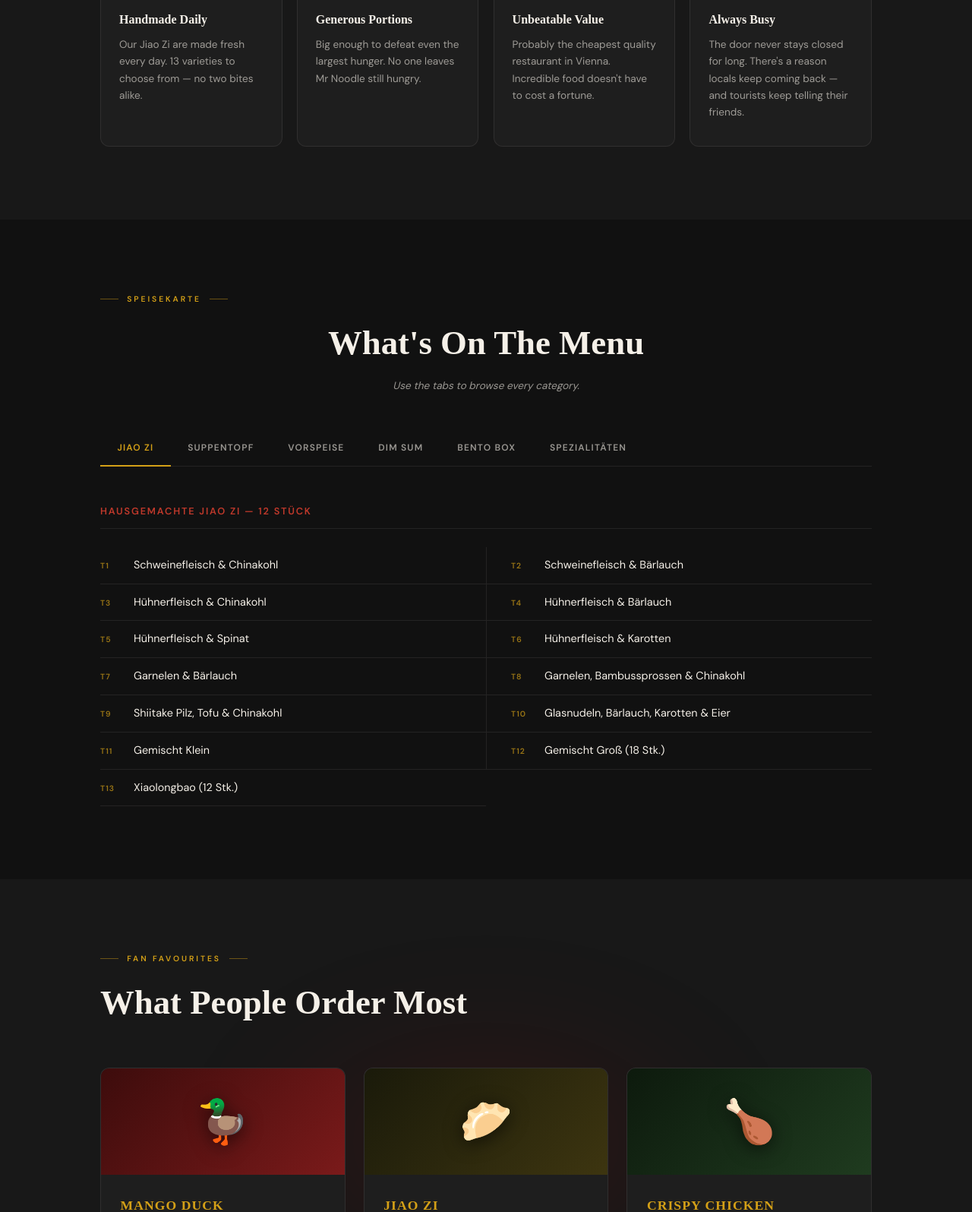
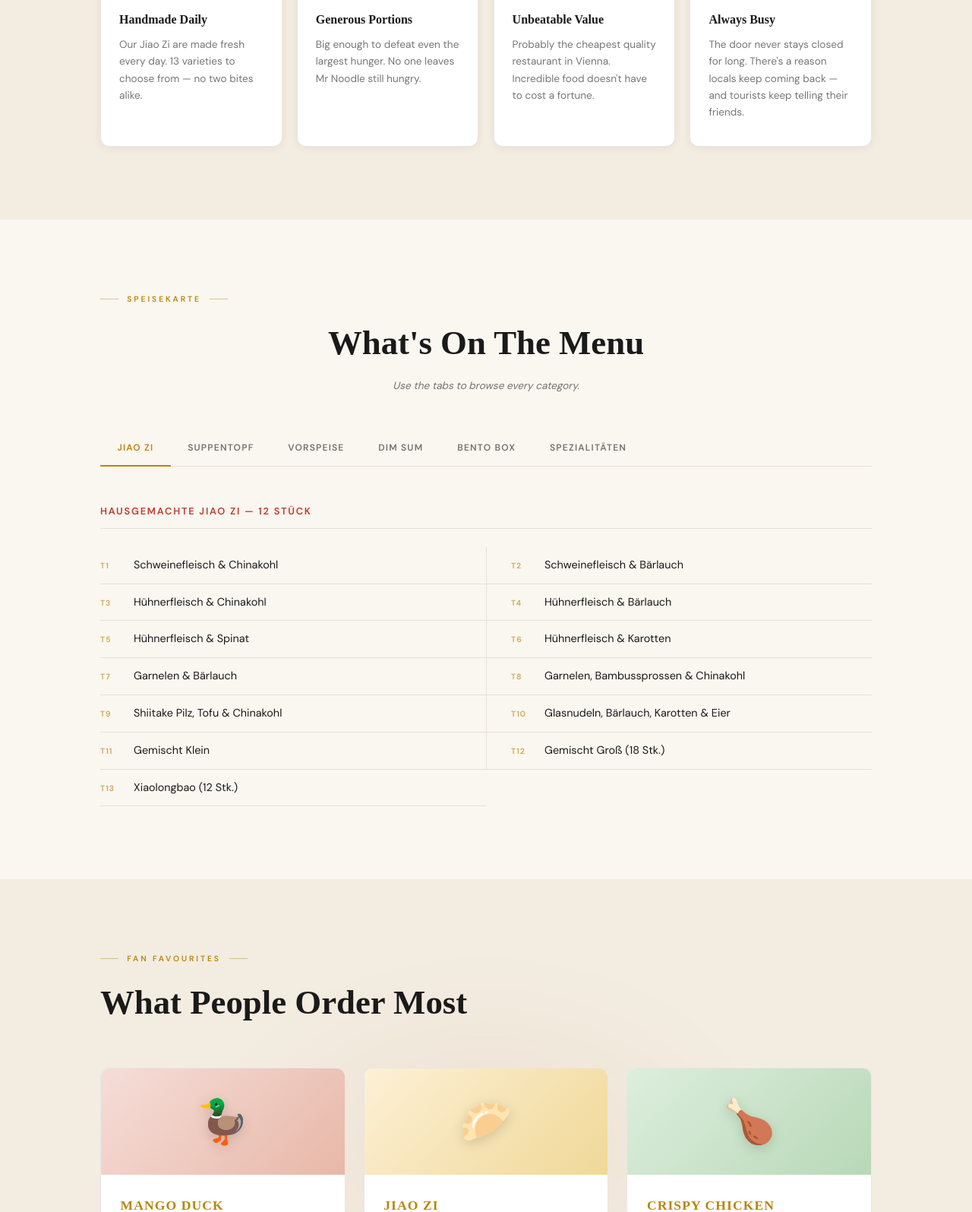
Before and after one commit to henrybuildz/mr-noodle-vienna, a plain HTML site: page index.html in a window 1280 px wide. Shown: the part 1205-2800 px from the top of the page at 76% size. Drawn offline with Linux system fonts and the light colour scheme.

Commit message:
Switch to light theme

```diff
--- a/index.html
+++ b/index.html
@@ -11,21 +11,21 @@
   <style>
     /* ── Variables ───────────────────────────────────────────── */
     :root {
-      --bg:        #111111;
-      --bg-mid:    #181818;
-      --bg-card:   #1e1e1e;
-      --bg-card2:  #242424;
+      --bg:        #faf6f0;
+      --bg-mid:    #f3ece0;
+      --bg-card:   #ffffff;
+      --bg-card2:  #f7f2ea;
       --red:       #8b0000;
       --red-lt:    #a50000;
       --red2:      #c0392b;
-      --gold:      #d4a017;
-      --gold-lt:   #e8b520;
-      --gold-dim:  rgba(212,160,23,0.18);
-      --cream:     #f5f0e8;
-      --cream-60:  rgba(245,240,232,0.60);
-      --cream-30:  rgba(245,240,232,0.30);
-      --cream-10:  rgba(245,240,232,0.07);
-      --rule:      rgba(245,240,232,0.08);
+      --gold:      #b8860b;
+      --gold-lt:   #d4a017;
+      --gold-dim:  rgba(184,134,11,0.15);
+      --cream:     #1a1a1a;
+      --cream-60:  rgba(26,26,26,0.60);
+      --cream-30:  rgba(26,26,26,0.35);
+      --cream-10:  rgba(26,26,26,0.06);
+      --rule:      rgba(26,26,26,0.10);
       --font-disp: 'Noto Serif SC', serif;
       --font-body: 'DM Sans', sans-serif;
       --ease:      cubic-bezier(0.25,0.46,0.45,0.94);
@@ -104,7 +104,7 @@
     }
     .steam {
       position: absolute; bottom: 0;
-      width: 6px; background: rgba(245,240,232,0.18);
+      width: 6px; background: rgba(139,0,0,0.15);
       border-radius: 50%;
       filter: blur(4px);
       animation: steamRise var(--dur) ease-in-out var(--del) infinite;
@@ -125,7 +125,7 @@
       border-bottom: 1px solid transparent;
     }
     #navbar.scrolled {
-      background: rgba(17,17,17,0.97);
+      background: rgba(250,246,240,0.97);
       backdrop-filter: blur(12px);
       padding: 0.85rem 0;
       border-bottom-color: var(--rule);
@@ -150,7 +150,7 @@
     .nav-links a:hover { color: var(--cream); }
     .nav-cta {
       font-size: 0.72rem; font-weight: 600;
-      color: var(--cream) !important;
+      color: #fff !important;
       background: var(--red);
       padding: 0.5rem 1.2rem; border-radius: 4px;
       transition: background 0.25s ease !important;
@@ -160,7 +160,7 @@
     .hamburger { display: none; flex-direction: column; gap: 5px; padding: 4px; }
     .hamburger span {
       display: block; width: 22px; height: 1.5px;
-      background: var(--cream); border-radius: 2px;
+      background: var(--red); border-radius: 2px;
       transition: transform 0.3s ease, opacity 0.3s ease;
     }
     .hamburger.open span:nth-child(1) { transform: translateY(6.5px) rotate(45deg); }
@@ -186,7 +186,7 @@
       min-height: 100vh;
       display: flex; align-items: center; justify-content: center;
       position: relative; overflow: hidden;
-      background: var(--bg);
+      background: linear-gradient(150deg, #fdf8f0 0%, #f5ebe0 50%, #f0e4d0 100%);
     }
     .hero-glow {
       position: absolute; z-index: 0; pointer-events: none;
@@ -195,7 +195,7 @@
     .hero-glow-1 {
       width: 600px; height: 600px;
       top: 50%; left: 50%; transform: translate(-50%, -55%);
-      background: radial-gradient(circle, rgba(139,0,0,0.55) 0%, transparent 70%);
+      background: radial-gradient(circle, rgba(139,0,0,0.10) 0%, transparent 70%);
     }
     .hero-glow-2 {
       width: 300px; height: 300px;
@@ -231,7 +231,7 @@
     .btn-red {
       display: inline-flex; align-items: center; gap: 0.4rem;
       font-size: 0.8rem; font-weight: 600;
-      background: var(--red); color: var(--cream);
+      background: var(--red); color: #fff;
       padding: 0.85rem 1.8rem; border-radius: 4px;
       border: 1px solid var(--red);
       transition: background 0.25s ease, transform 0.25s ease;
@@ -265,12 +265,14 @@
       background: var(--bg-card);
       border: 1px solid var(--rule);
       border-radius: 12px; padding: 2rem 1.5rem;
-      transition: border-color 0.3s ease, background 0.3s ease, transform 0.3s ease;
+      box-shadow: 0 2px 12px rgba(26,26,26,0.06);
+      transition: border-color 0.3s ease, background 0.3s ease, transform 0.3s ease, box-shadow 0.3s ease;
     }
     .why-card:hover {
-      border-color: rgba(212,160,23,0.3);
+      border-color: rgba(139,0,0,0.2);
       background: var(--bg-card2);
       transform: translateY(-4px);
+      box-shadow: 0 8px 28px rgba(26,26,26,0.1);
     }
     .why-icon { font-size: 1.8rem; margin-bottom: 1rem; display: block; }
     .why-card-title {
@@ -352,7 +354,7 @@
     .fav-glow {
       position: absolute; top: 50%; left: 50%; transform: translate(-50%,-50%);
       width: 700px; height: 400px; pointer-events: none;
-      background: radial-gradient(ellipse, rgba(139,0,0,0.18) 0%, transparent 70%);
+      background: radial-gradient(ellipse, rgba(139,0,0,0.06) 0%, transparent 70%);
       filter: blur(60px); z-index: 0;
     }
     .fav-inner { position: relative; z-index: 2; }
@@ -379,10 +381,10 @@
       display: flex; align-items: center; justify-content: center;
       overflow: hidden;
     }
-    .fav-top-duck   { background: linear-gradient(135deg, #3d0c0c 0%, #7a1a1a 100%); }
-    .fav-top-jiaozi { background: linear-gradient(135deg, #1a1a0a 0%, #3d3510 100%); }
-    .fav-top-crispy { background: linear-gradient(135deg, #0d1a0d 0%, #1f3b1f 100%); }
-    .fav-card-emoji { font-size: 3.5rem; filter: drop-shadow(0 4px 12px rgba(0,0,0,0.6)); }
+    .fav-top-duck   { background: linear-gradient(135deg, #f5ddd8 0%, #e8b8a8 100%); }
+    .fav-top-jiaozi { background: linear-gradient(135deg, #fdf0d5 0%, #f0d898 100%); }
+    .fav-top-crispy { background: linear-gradient(135deg, #ddeedd 0%, #b8d8b8 100%); }
+    .fav-card-emoji { font-size: 3.5rem; filter: drop-shadow(0 4px 8px rgba(0,0,0,0.15)); }
     .fav-card-body { padding: 1.6rem; }
     .fav-card-name {
       font-family: var(--font-disp);
@@ -463,8 +465,8 @@
     .vc-note { font-size: 0.75rem; color: var(--cream-30); margin-top: 0.2rem; font-style: italic; }
     .visit-notice {
       display: inline-block;
-      background: rgba(139,0,0,0.15);
-      border: 1px solid rgba(139,0,0,0.35);
+      background: rgba(139,0,0,0.07);
+      border: 1px solid rgba(139,0,0,0.2);
       color: var(--cream-60); font-size: 0.85rem;
       padding: 0.9rem 1.6rem; border-radius: 6px;
       font-style: italic; line-height: 1.6;
@@ -475,7 +477,7 @@
        8. FOOTER
     ══════════════════════════════════════════════════════════ */
     #footer {
-      background: #0a0a0a;
+      background: var(--bg-mid);
       padding: 3.5rem 0 2rem;
       border-top: 1px solid var(--rule);
     }
```
